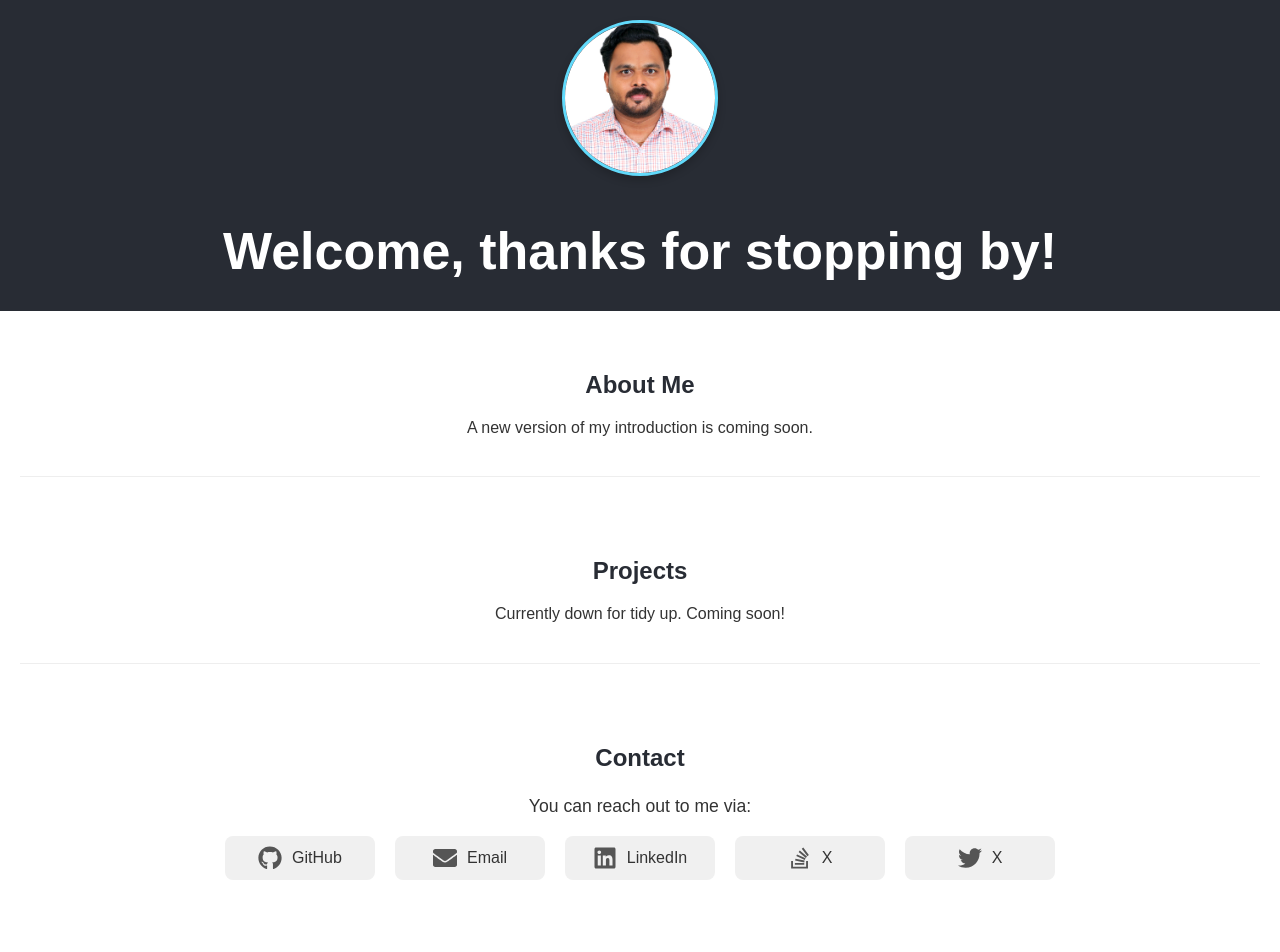
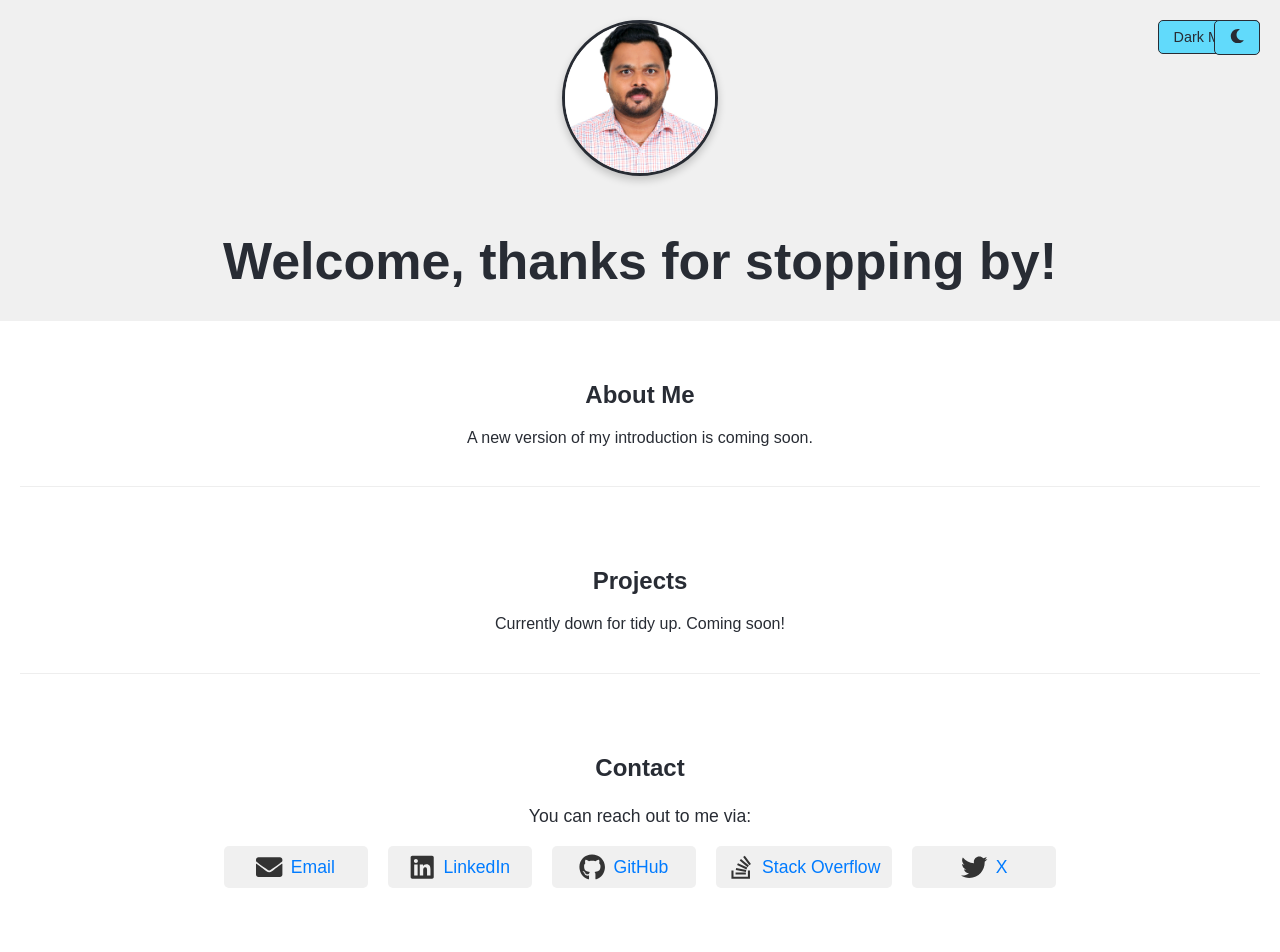
Before and after one commit to krushnatkhawale/krushnatkhawale.github.io, a React (Create React App) app: page / in a window 1280 px wide. Shown: the top 952 px of the page. Built offline with nearby package versions, Linux system fonts and the light colour scheme.

Commit message:
dark mode added

```diff
--- a/src/App.css
+++ b/src/App.css
@@ -158,4 +158,168 @@ footer {
   }
 }
 
+/* /Users/hulk/UIProjects/krushnatkhawale.github.io/src/App.css */
+
+/* Default Light Theme Variables */
+:root {
+  --background-color: #ffffff;
+  --text-color: #282c34;
+  --header-background: #f0f0f0;
+  --link-color: #007bff;
+  --link-hover-color: #0056b3;
+  --icon-color: #333;
+  --button-bg-color: #61dafb;
+  --button-text-color: #282c34;
+  --button-hover-bg-color: #4fa8c5;
+  --footer-bg-color: #f9f9f9;
+  --section-border-color: #eee;
+}
+
+/* Dark Theme Variables */
+.dark-mode {
+  --background-color: #282c34;
+  --text-color: #f0f0f0;
+  --header-background: #1c1e22;
+  --link-color: #61dafb;
+  --link-hover-color: #82e9ff;
+  --icon-color: #61dafb;
+  --button-bg-color: #3a3f47;
+  --button-text-color: #f0f0f0;
+  --button-hover-bg-color: #505660;
+  --footer-bg-color: #20232a;
+  --section-border-color: #444;
+}
+
+body {
+  background-color: var(--background-color);
+  color: var(--text-color);
+  margin: 0;
+  font-family: -apple-system, BlinkMacSystemFont, 'Segoe UI', 'Roboto', 'Oxygen',
+    'Ubuntu', 'Cantarell', 'Fira Sans', 'Droid Sans', 'Helvetica Neue',
+    sans-serif;
+  -webkit-font-smoothing: antialiased;
+  -moz-osx-font-smoothing: grayscale;
+  transition: background-color 0.3s ease, color 0.3s ease;
+}
+
+.App {
+  text-align: center;
+}
+
+.App-header {
+  background-color: var(--header-background);
+  min-height: 20vh; /* Adjusted height */
+  display: flex;
+  flex-direction: column;
+  align-items: center;
+  justify-content: center;
+  font-size: calc(10px + 2vmin);
+  color: var(--text-color);
+  padding: 20px;
+  position: relative; /* For positioning the button */
+  transition: background-color 0.3s ease, color 0.3s ease;
+}
+
+.profile-image {
+  width: 150px; /* Adjust size as needed */
+  height: 150px; /* Adjust size as needed */
+  border-radius: 50%; /* Makes the image circular */
+  object-fit: cover; /* Ensures the image covers the area without distortion */
+  margin-bottom: 20px;
+  border: 3px solid var(--text-color); /* Optional: adds a border */
+}
+
+.theme-toggle-button {
+  position: absolute;
+  top: 20px;
+  right: 20px;
+  padding: 8px 15px;
+  font-size: 0.9rem;
+  cursor: pointer;
+  background-color: var(--button-bg-color);
+  color: var(--button-text-color);
+  border: 1px solid var(--text-color);
+  border-radius: 5px;
+  transition: background-color 0.3s ease, color 0.3s ease;
+}
+
+.theme-toggle-button:hover {
+  background-color: var(--button-hover-bg-color);
+}
+
+main {
+  padding: 20px;
+}
+
+section {
+  margin-bottom: 40px;
+  padding: 20px;
+  border-bottom: 1px solid var(--section-border-color);
+}
+
+section:last-child {
+  border-bottom: none;
+}
+
+section h2 {
+  color: var(--text-color);
+  margin-bottom: 15px;
+}
+
+section p {
+  line-height: 1.6;
+  color: var(--text-color);
+}
+
+.contact-links ul {
+  list-style: none;
+  padding: 0;
+  display: flex;
+  flex-wrap: wrap; /* Allow items to wrap on smaller screens */
+  justify-content: center; /* Center items */
+  gap: 20px; /* Space between items */
+}
+
+.contact-links li a {
+  display: flex;
+  align-items: center;
+  text-decoration: none;
+  color: var(--link-color);
+  font-size: 1.1rem;
+  padding: 8px 12px;
+  border-radius: 5px;
+  transition: background-color 0.2s ease, color 0.2s ease;
+}
+
+.contact-links li a:hover {
+  color: var(--link-hover-color);
+  background-color: var(--background-color); /* Subtle background on hover */
+}
+
+.contact-icon {
+  margin-right: 8px;
+  font-size: 1.5em; /* Make icons a bit larger */
+  color: var(--icon-color); /* Use variable for icon color */
+  fill: var(--icon-color); /* Use variable for icon color */
+}
+
+footer {
+  padding: 20px;
+  background-color: var(--footer-bg-color);
+  color: var(--text-color);
+  font-size: 0.9rem;
+  margin-top: 40px;
+  transition: background-color 0.3s ease, color 0.3s ease;
+}
+
+/* Ensure links in footer also use theme colors */
+footer a {
+  color: var(--link-color);
+}
+
+footer a:hover {
+  color: var(--link-hover-color);
+}
+
+
 /* ... (rest of your existing styles) ... */
--- a/src/App.js
+++ b/src/App.js
@@ -1,8 +1,31 @@
-import React from 'react';
+import React, { useState, useEffect } from 'react';
 import './App.css'; // You can create this file for styling
-import { FaLinkedin, FaGithub, FaEnvelope, FaTwitter, FaStackOverflow } from 'react-icons/fa'; // Import desired icons
+import { FaLinkedin, FaGithub, FaEnvelope, FaTwitter, FaStackOverflow, FaSun, FaMoon } from 'react-icons/fa'; // Import desired icons
 
 function App() {
+
+  // State to manage dark mode
+  const [isDarkMode, setIsDarkMode] = useState(() => {
+    // Check localStorage for saved preference
+    const savedMode = localStorage.getItem('darkMode');
+    return savedMode === 'true' ? true : false;
+  });
+
+  // Effect to update body class and localStorage when isDarkMode changes
+  useEffect(() => {
+    if (isDarkMode) {
+      document.body.classList.add('dark-mode');
+    } else {
+      document.body.classList.remove('dark-mode');
+    }
+    localStorage.setItem('darkMode', isDarkMode);
+  }, [isDarkMode]);
+
+  // Function to toggle dark mode
+  const toggleDarkMode = () => {
+    setIsDarkMode(prevMode => !prevMode);
+  };
+
   return (
     <div className="App">
       <header className="App-header">
@@ -11,6 +34,16 @@ function App() {
           alt="My Profile"
           className="profile-image"
         />
+        <button onClick={toggleDarkMode} className="theme-toggle-button">
+          {isDarkMode ? 'Light Mode' : 'Dark Mode'}
+        </button>
+        <button
+          onClick={toggleDarkMode}
+          className="theme-toggle-button"
+          aria-label={isDarkMode ? 'Light Mode' : 'Dark Mode'}
+        >
+          {isDarkMode ? <FaSun /> : <FaMoon />}
+        </button>
         <h1>Welcome, thanks for stopping by!</h1>
       </header>
       <main>
@@ -33,12 +66,6 @@ function App() {
             <p>You can reach out to me via:</p>
             <ul>
               <li>
-                <a href="https://github.com/krushnatkhawale" target="_blank" rel="noopener noreferrer">
-                  <FaGithub className="contact-icon" />
-                  <span>GitHub</span>
-                </a>
-              </li>
-              <li>
                 <a href="mailto:krushnatkhawale@gmail.com">
                   <FaEnvelope className="contact-icon" />
                   <span>Email</span>
@@ -51,9 +78,15 @@ function App() {
                 </a>
               </li>
               <li>
+                <a href="https://github.com/krushnatkhawale" target="_blank" rel="noopener noreferrer">
+                  <FaGithub className="contact-icon" />
+                  <span>GitHub</span>
+                </a>
+              </li>
+              <li>
                 <a href="https://stackoverflow.com/users/1446358/krushnat-khavale" target="_blank" rel="noopener noreferrer">
                   <FaStackOverflow className="contact-icon" />
-                  <span> X </span>
+                  <span> Stack Overflow </span>
                 </a>
               </li>
               <li>
```
